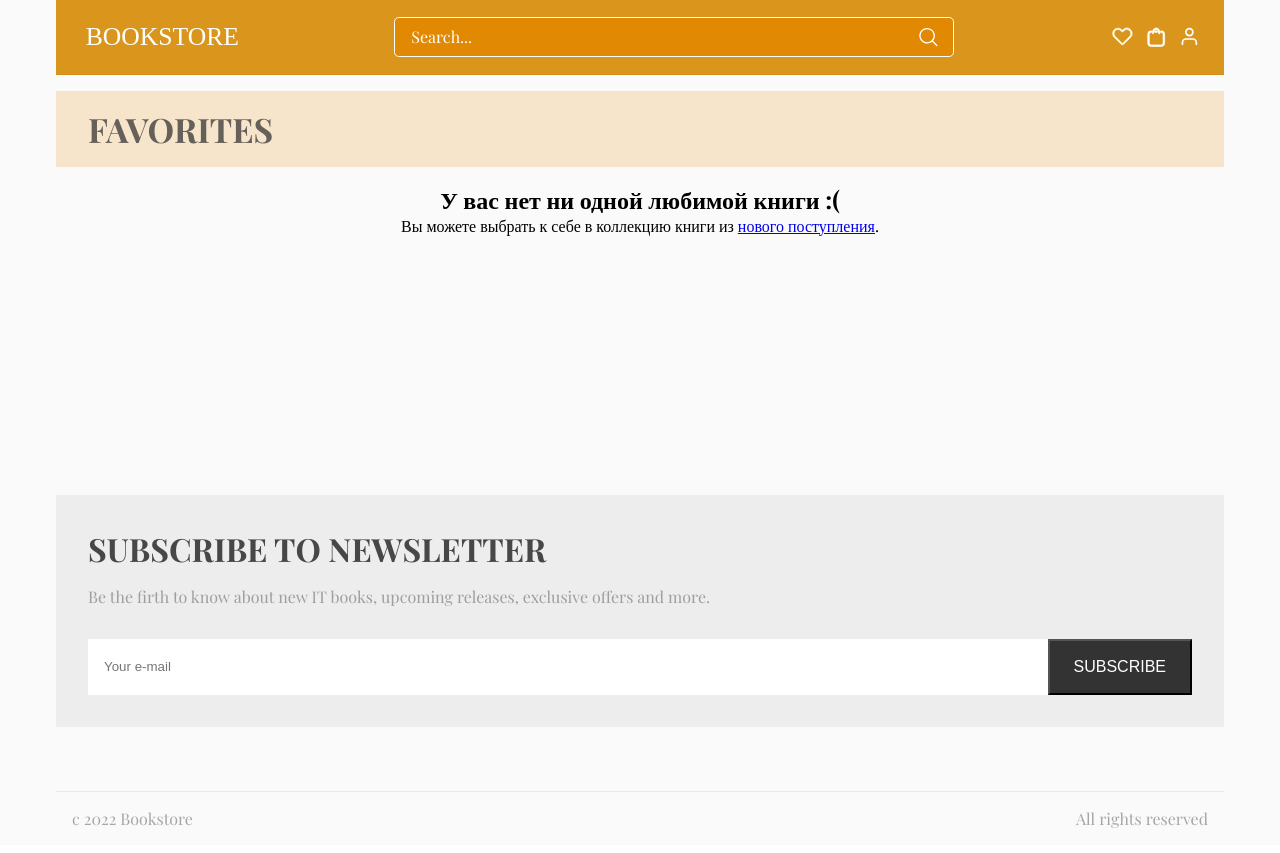
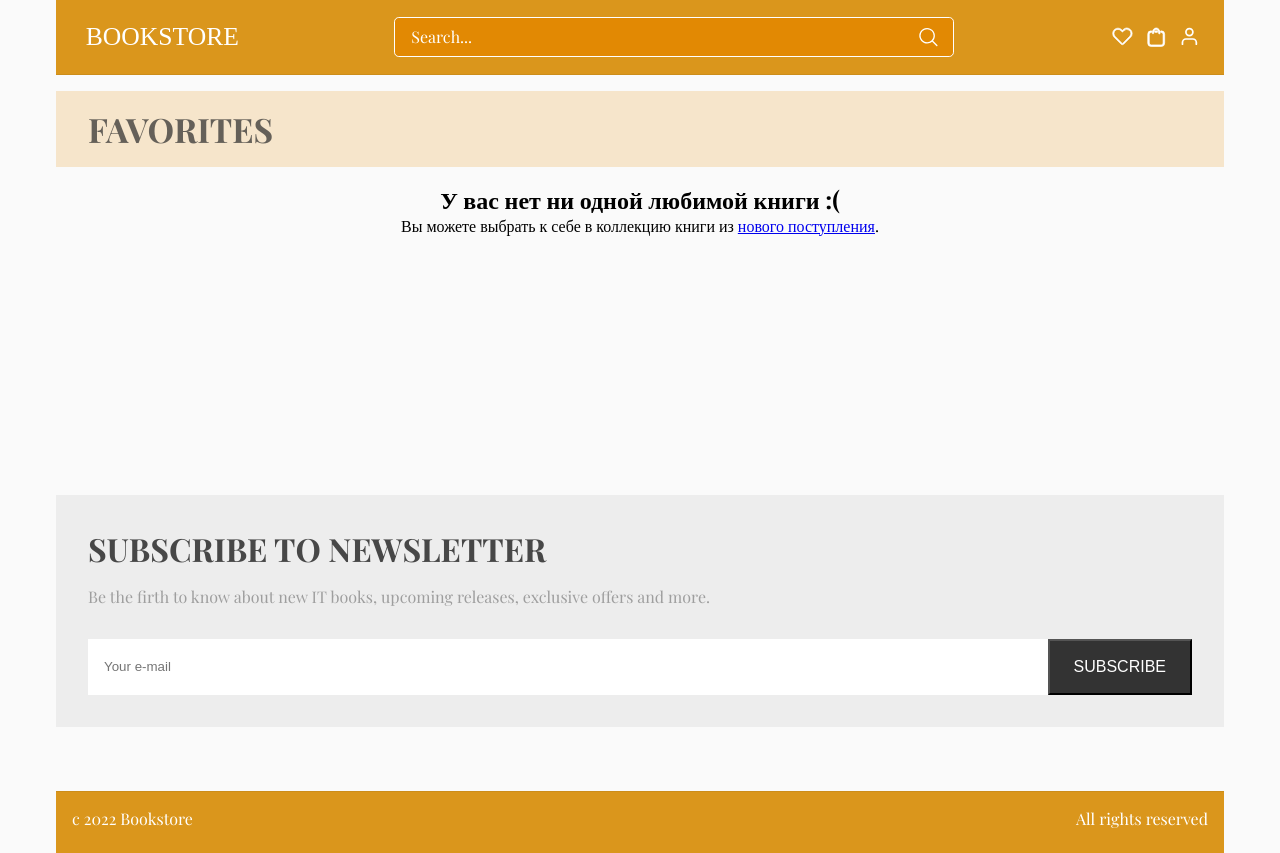
Before and after one commit to Denekimoff/Book-Store, a React (Create React App) app: page /Book-Store/favorites in a window 1280 px wide. Built offline with nearby package versions, Linux system fonts and the light colour scheme; a web font is replaced by a local one.

Commit message:
fix: fixed style skeleton

```diff
--- a/src/components/BookContainer/index.tsx
+++ b/src/components/BookContainer/index.tsx
@@ -1,5 +1,4 @@
-import React, { useEffect } from 'react'
-import { useDispatch, useSelector } from 'react-redux'
+import { useSelector } from 'react-redux'
 import { IStore } from '../../redux/types'
 import { CardBookMini } from '../CardBookMini'
 import LoaderMiniSkeleton from '../LoaderMiniSkeleton'
--- a/src/components/Footer/Footer.scss
+++ b/src/components/Footer/Footer.scss
@@ -5,11 +5,14 @@
 
   .wrapper {
     .footer__body {
+      width: 100%;
       padding: 1rem;
+      padding-bottom: 1.5rem;
       display: flex;
       justify-content: space-between;
-      color: $text_inactive_color;
+      color: #fff;
       border-top: $border_main;
+      background-color: rgb(218 150 28);
     }
   }
 }
--- a/src/components/LoaderMiniSkeleton/index.tsx
+++ b/src/components/LoaderMiniSkeleton/index.tsx
@@ -2,15 +2,14 @@ import React from 'react'
 import ContentLoader from 'react-content-loader'
 
 const LoaderMiniSkeleton = () => (
+    <div className='skelet'>
         <ContentLoader
             speed={2}
             width={230}
             height={400}
             viewBox='0 0 230 400'
             backgroundColor='#f3f3f3'
-        foregroundColor='#d4d4d4'
-
-    >
+            foregroundColor='#d4d4d4'>
             <rect x='36' y='131' rx='0' ry='0' width='0' height='2' />
             <rect x='101' y='349' rx='0' ry='0' width='127' height='35' />
             <rect x='0' y='6' rx='0' ry='0' width='230' height='221' />
@@ -19,6 +18,7 @@ const LoaderMiniSkeleton = () => (
             <rect x='0' y='249' rx='0' ry='0' width='233' height='33' />
             <rect x='-9' y='287' rx='0' ry='0' width='240' height='49' />
         </ContentLoader>
+    </div>
 )
 
 export default LoaderMiniSkeleton
--- a/src/components/pages/MainPage/MainPage.scss
+++ b/src/components/pages/MainPage/MainPage.scss
@@ -34,6 +34,17 @@
         justify-content: space-between;
         list-style-type: none;
         border-top: 1px solid #0101;
+
+        @media (max-width: 780px) {
+          .skelet {
+            width: 50%;
+          }
+        }
+        @media (max-width: 550px) {
+          .skelet {
+            width: 100%;
+          }
+        }
       }
 
       .main__null {
--- a/src/components/pages/MainPage/index.tsx
+++ b/src/components/pages/MainPage/index.tsx
@@ -1,11 +1,10 @@
-import React, { lazy, Suspense } from 'react'
+import React, { lazy } from 'react'
 import { useNavigate } from 'react-router-dom'
 import { useDispatch, useSelector } from 'react-redux'
 import { ThemeContext } from '../../../context'
 import { loadBooks } from '../../../redux/actionCreators/bookActionCreator'
-import { LoaderSpin } from '../../LoaderSpin'
+import { IStore } from '../../../redux/types'
 import './MainPage.scss'
-import { IStore } from '../../../redux/types'
 
 const BookContainer = lazy(() => import('../../BookContainer'))
 const Pagination = lazy(() => import('../../Pagination'))
```
Lines whose indentation alone changed are shown as unchanged.
